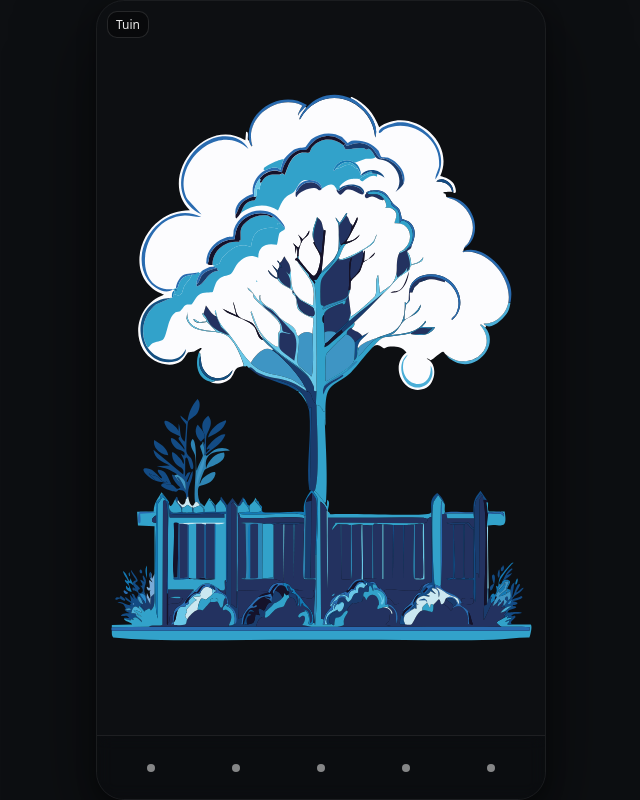
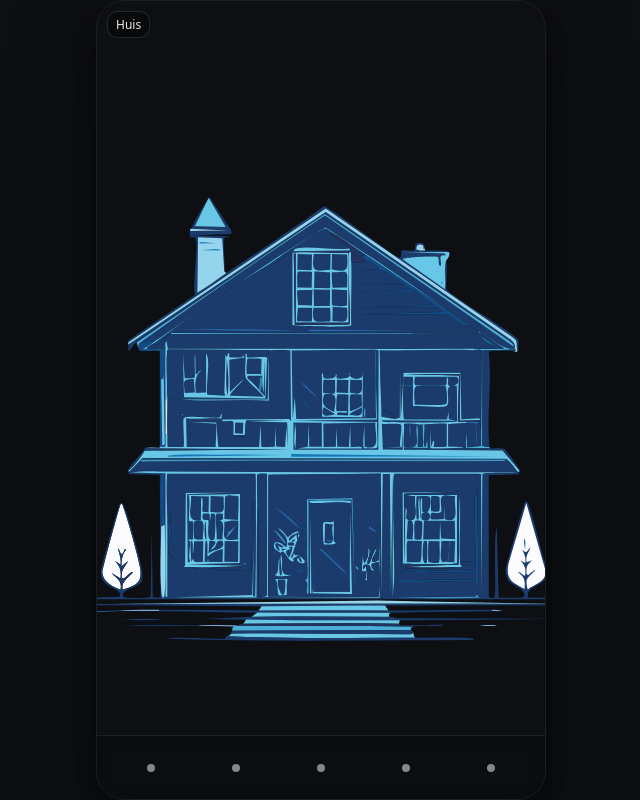
Before and after one commit to dabuzzi/MyHomeOverview, a plain HTML site: page index.html in a window 1280 px wide. Shown: the whole page, without its empty margins (319-959 px from the left). Drawn offline with Linux system fonts and the light colour scheme.

Commit message:
Add files via upload

```diff
--- a/index.html
+++ b/index.html
@@ -277,7 +277,7 @@
       await loadInlineSVG('dessoir.svg', layerDessoir);
       updateOpacity();
       applyTransform();
-      setScene(0, false);
+      setScene(1, false); // start met HUIS als eerste zichtbare scene
     })();
   </script>
 </body>
```
